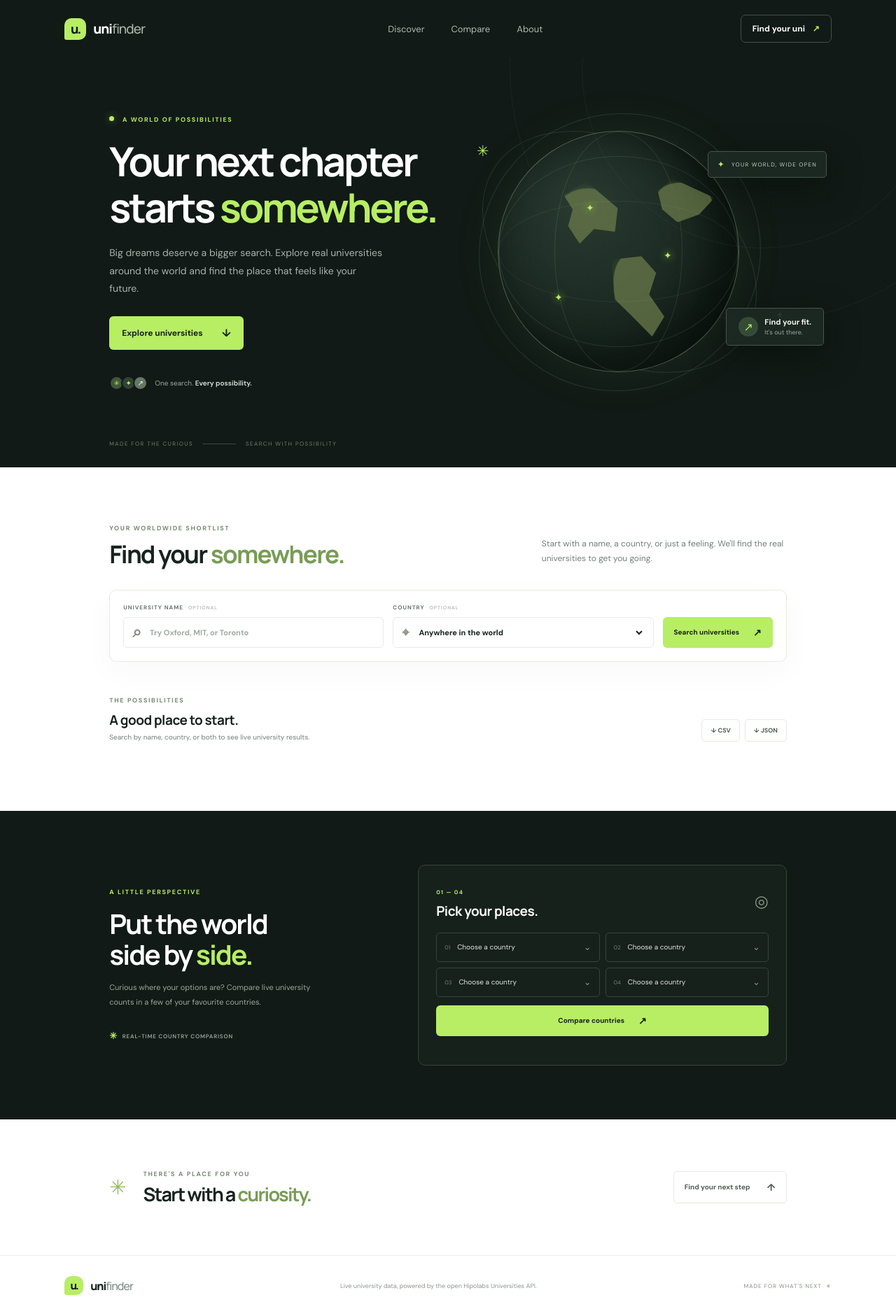
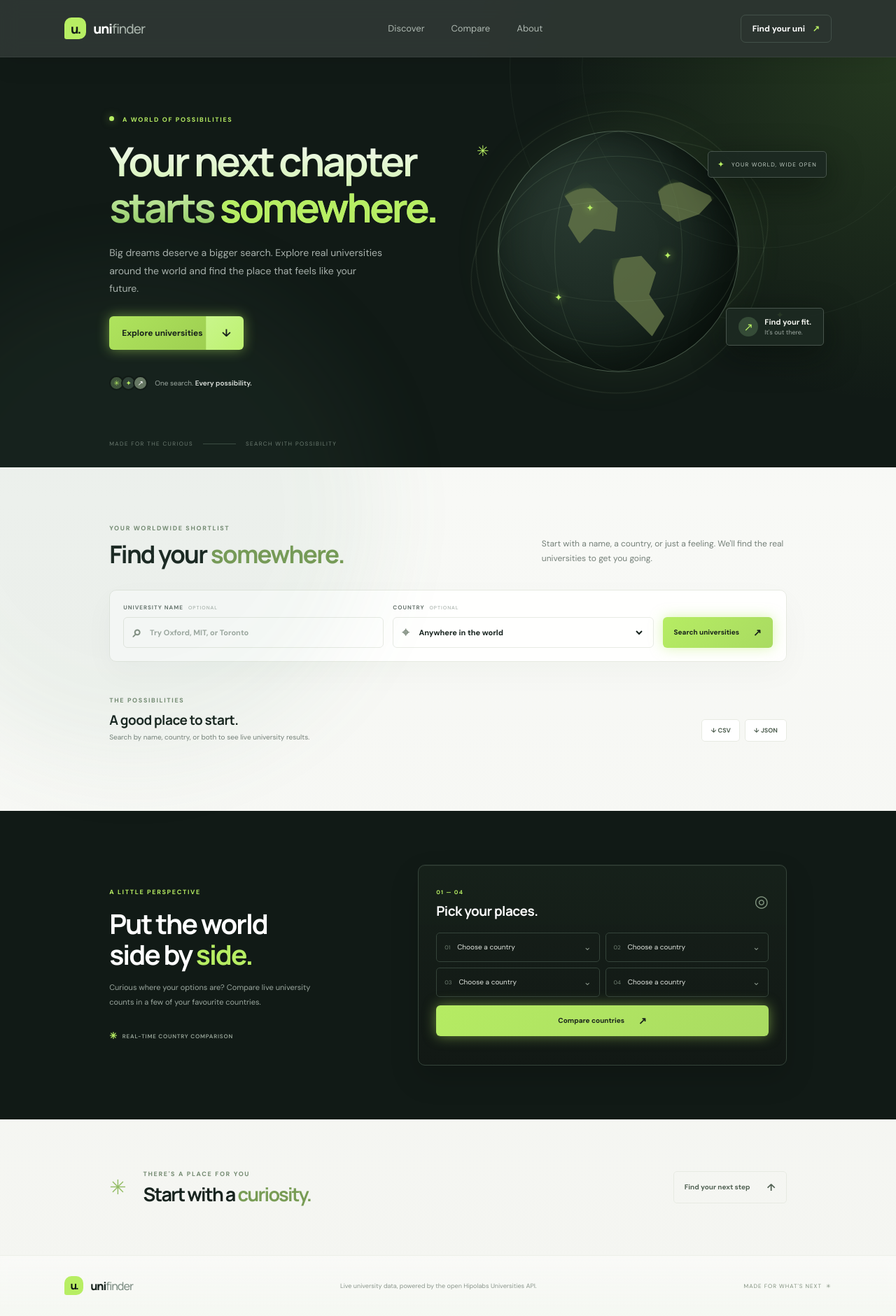
Before and after one commit to hassan1450/uni-finder, a Flask app: page / in a window 1280 px wide. Shown: the whole page at 70% size. Run offline with Flask 3, Linux system fonts and the light colour scheme.

Commit message:
Animate homepage and improve page interactions

```diff
--- a/static/app.js
+++ b/static/app.js
@@ -10,6 +10,45 @@ const compareButton = document.querySelector("#compareButton");
 const comparisonResults = document.querySelector("#comparisonResults");
 
 let lastSearch = null;
+
+const revealTargets = document.querySelectorAll(
+    ".hero-copy, .hero-art, .section-wrap, .search-panel, .results, .compare-card, .compare-copy, .closing, .site-header, .site-footer"
+);
+
+revealTargets.forEach((element) => {
+    element.classList.add("reveal-item");
+});
+
+const observer = new IntersectionObserver(
+    (entries) => {
+        entries.forEach((entry) => {
+            if (entry.isIntersecting) {
+                entry.target.classList.add("is-visible");
+            }
+        });
+    },
+    { threshold: 0.12 }
+);
+
+revealTargets.forEach((element) => observer.observe(element));
+
+const hero = document.querySelector(".hero");
+if (hero) {
+    hero.addEventListener("pointermove", (event) => {
+        const rect = hero.getBoundingClientRect();
+        const x = ((event.clientX - rect.left) / rect.width - 0.5) * 18;
+        const y = ((event.clientY - rect.top) / rect.height - 0.5) * 18;
+        const art = hero.querySelector(".hero-art");
+        if (art) {
+            art.style.transform = `translate(${x * 1.3}px, ${y * 1.3}px)`;
+        }
+    });
+
+    hero.addEventListener("pointerleave", () => {
+        const art = hero.querySelector(".hero-art");
+        if (art) art.style.transform = "";
+    });
+}
 
 function setStatus(message = "", isError = false) {
     statusMessage.textContent = message;
--- a/static/style.css
+++ b/static/style.css
@@ -13,13 +13,112 @@
 
 * { box-sizing: border-box; }
 html { scroll-behavior: smooth; }
-body { margin: 0; background: #fff; color: var(--ink); font-family: var(--font-body); -webkit-font-smoothing: antialiased; }
+body {
+    margin: 0;
+    background: linear-gradient(180deg, #f2f7f1 0%, #f8f9f6 38%, #f4f5f1 100%);
+    color: var(--ink);
+    font-family: var(--font-body);
+    -webkit-font-smoothing: antialiased;
+    position: relative;
+    overflow-x: hidden;
+}
+body::before, body::after {
+    position: fixed;
+    inset: auto;
+    width: 42rem;
+    height: 42rem;
+    border-radius: 50%;
+    content: "";
+    filter: blur(60px);
+    opacity: 0.38;
+    pointer-events: none;
+    z-index: 0;
+}
+body::before {
+    top: -12rem;
+    right: -8rem;
+    background: rgba(159, 224, 84, 0.28);
+    animation: driftGlow 16s ease-in-out infinite alternate;
+}
+body::after {
+    bottom: -16rem;
+    left: -10rem;
+    background: rgba(95, 144, 122, 0.2);
+    animation: driftGlow 18s ease-in-out infinite alternate-reverse;
+}
 a { color: inherit; text-decoration: none; }
 button, input, select { font: inherit; }
 button, a, select { -webkit-tap-highlight-color: transparent; }
 button:focus-visible, a:focus-visible, select:focus-visible, input:focus-visible { outline: 3px solid #78af36; outline-offset: 3px; }
 
-.site-header { height: 82px; padding: 0 7.2%; display: flex; align-items: center; justify-content: space-between; background: var(--night); color: #fff; }
+@keyframes fadeUp {
+    from {
+        opacity: 0;
+        transform: translateY(18px);
+    }
+    to {
+        opacity: 1;
+        transform: translateY(0);
+    }
+}
+
+@keyframes floatSlow {
+    0%, 100% { transform: translateY(0px); }
+    50% { transform: translateY(-12px); }
+}
+
+@keyframes pulseGlow {
+    0%, 100% { box-shadow: 0 0 0 rgba(183, 238, 99, 0.35); }
+    50% { box-shadow: 0 0 18px rgba(183, 238, 99, 0.5); }
+}
+
+@keyframes driftOrbit {
+    0% { transform: rotate(-28deg) scale(1); }
+    50% { transform: rotate(-18deg) scale(1.02); }
+    100% { transform: rotate(-28deg) scale(1); }
+}
+
+@keyframes pulseDot {
+    0%, 100% { transform: scale(1); opacity: 1; }
+    50% { transform: scale(1.5); opacity: .75; }
+}
+
+@keyframes driftGlow {
+    0% { transform: translate3d(0, 0, 0) scale(0.96); }
+    100% { transform: translate3d(20px, 18px, 0) scale(1.08); }
+}
+
+@keyframes shimmer {
+    0% { background-position: -200% 0; }
+    100% { background-position: 200% 0; }
+}
+
+.reveal-item {
+    opacity: 0;
+    transform: translateY(22px);
+    transition: opacity 0.7s ease, transform 0.7s ease;
+}
+
+.reveal-item.is-visible {
+    opacity: 1;
+    transform: translateY(0);
+}
+
+.site-header {
+    height: 82px;
+    padding: 0 7.2%;
+    display: flex;
+    align-items: center;
+    justify-content: space-between;
+    background: rgba(17, 26, 22, 0.88);
+    color: #fff;
+    backdrop-filter: blur(12px);
+    position: sticky;
+    top: 0;
+    z-index: 20;
+    border-bottom: 1px solid rgba(204, 217, 206, 0.08);
+    box-shadow: 0 10px 35px rgba(8, 12, 10, 0.08);
+}
 .brand { display: inline-flex; gap: 10px; align-items: center; font: 800 19px var(--font-heading); letter-spacing: -1px; }
 .brand-mark { width: 31px; height: 31px; display: grid; place-items: center; border-radius: 10px 10px 10px 3px; background: var(--green); color: var(--night); font: 800 18px var(--font-heading); letter-spacing: -2px; }
 .brand-light { color: #a7b2aa; font-weight: 500; }
@@ -29,17 +128,36 @@ button:focus-visible, a:focus-visible, select:focus-visible, input:focus-visible
 .header-cta span { padding-left: 8px; color: var(--green); }
 .header-cta:hover { border-color: var(--green); }
 
-.hero { position: relative; min-height: 586px; padding: 83px 12.2% 63px; overflow: hidden; background: var(--night); color: #fff; }
+.hero { position: relative; min-height: 586px; padding: 83px 12.2% 63px; overflow: hidden; background: radial-gradient(circle at top right, rgba(118, 180, 72, 0.2), transparent 35%), var(--night); color: #fff; }
 .hero::before { position: absolute; right: -170px; top: -345px; width: 720px; height: 720px; border: 1px solid rgba(202,235,195,.055); border-radius: 50%; content: ""; }
 .hero::after { position: absolute; right: -63px; top: -239px; width: 510px; height: 510px; border: 1px solid rgba(202,235,195,.055); border-radius: 50%; content: ""; }
-.hero-copy { position: relative; z-index: 1; width: 49%; max-width: 500px; }
+.hero-copy { position: relative; z-index: 1; width: 49%; max-width: 500px; animation: fadeUp .7s ease both; }
 .eyebrow { color: var(--green); font-size: 9px; font-weight: 700; letter-spacing: 1.65px; }
-.live-dot { display: inline-block; width: 7px; height: 7px; margin: 0 8px 1px 0; border-radius: 50%; background: var(--green); box-shadow: 0 0 12px #b7ee6380; }
+.live-dot { display: inline-block; width: 7px; height: 7px; margin: 0 8px 1px 0; border-radius: 50%; background: var(--green); box-shadow: 0 0 12px #b7ee6380; animation: pulseDot 2.2s ease-in-out infinite; }
 .hero h1, .section-heading h2, .compare-copy h2, .closing h2 { margin: 21px 0 0; font: 700 clamp(38px, 4.5vw, 58px)/1.14 var(--font-heading); letter-spacing: -3.2px; }
+.hero h1 {
+    background: linear-gradient(180deg, #f5f9f4 0%, #d9f5bd 45%, #8cc85d 100%);
+    -webkit-background-clip: text;
+    color: transparent;
+}
 .hero h1 span, .compare-copy h2 span { color: var(--green); }
 .hero-description { max-width: 390px; margin: 20px 0 0; color: #a8b1ac; font-size: 14px; line-height: 1.8; }
-.primary-button { display: inline-flex; gap: 27px; align-items: center; margin-top: 27px; padding: 14px 18px; border-radius: 6px; background: var(--green); color: #18221b; font-size: 12px; font-weight: 700; transition: .2s; }
-.primary-button:hover, .search-button:hover, .compare-button:hover { background: #c9f68b; transform: translateY(-1px); }
+.primary-button {
+    display: inline-flex;
+    gap: 27px;
+    align-items: center;
+    margin-top: 27px;
+    padding: 14px 18px;
+    border-radius: 6px;
+    background: linear-gradient(135deg, #c9f68b 0%, var(--green) 35%, #9ecf51 100%);
+    color: #18221b;
+    font-size: 12px;
+    font-weight: 700;
+    transition: .2s;
+    background-size: 200% 100%;
+    animation: pulseGlow 2.7s ease-in-out infinite, shimmer 5s linear infinite;
+}
+.primary-button:hover, .search-button:hover, .compare-button:hover { background: #c9f68b; transform: translateY(-1px) scale(1.01); }
 .primary-button span { font-size: 15px; }
 .hero-proof { display: flex; align-items: center; gap: 10px; margin-top: 37px; color: #9da9a1; font-size: 10px; }
 .hero-proof strong { color: #e0e5e0; font-weight: 600; }
@@ -48,8 +166,8 @@ button:focus-visible, a:focus-visible, select:focus-visible, input:focus-visible
 .proof-icons i:first-child { margin-left: 0; background: #40563c; }
 .proof-icons i:last-child { background: #667763; color: #fff; }
 
-.hero-art { position: absolute; top: 28px; right: 7.5%; width: min(45vw, 540px); height: 470px; }
-.world { position: absolute; top: 77px; left: 67px; width: 345px; height: 345px; overflow: hidden; border: 1px solid rgba(202,235,195,.27); border-radius: 50%; background: radial-gradient(circle at 34% 30%, #293a31, #17241d 67%, #19271f); box-shadow: inset -26px -15px 70px #080f0b, 0 0 75px rgba(149,211,113,.08); }
+.hero-art { position: absolute; top: 28px; right: 7.5%; width: min(45vw, 540px); height: 470px; animation: fadeUp .8s ease .15s both; }
+.world { position: absolute; top: 77px; left: 67px; width: 345px; height: 345px; overflow: hidden; border: 1px solid rgba(202,235,195,.27); border-radius: 50%; background: radial-gradient(circle at 34% 30%, #293a31, #17241d 67%, #19271f); box-shadow: inset -26px -15px 70px #080f0b, 0 0 75px rgba(149,211,113,.08); animation: floatSlow 7s ease-in-out infinite; }
 .world::before, .world::after, .world-line { position: absolute; border: 1px solid rgba(175,213,167,.13); border-radius: 50%; content: ""; }
 .world::before { inset: 0 80px; }
 .world::after { inset: 0 0; transform: scaleY(.42); }
@@ -61,8 +179,8 @@ button:focus-visible, a:focus-visible, select:focus-visible, input:focus-visible
 .land-three { top: 73px; right: 38px; width: 81px; height: 58px; border-radius: 55% 40%; transform: rotate(16deg); clip-path: polygon(20% 0,100% 17%,82% 67%,49% 100%,17% 80%,0 38%); }
 .world-pin { position: absolute; color: var(--green); font-size: 14px; text-shadow: 0 0 12px var(--green); }
 .pin-one { top: 100px; left: 125px; }.pin-two { top: 168px; left: 236px; }.pin-three { top: 228px; left: 80px; }
-.art-orbit { position: absolute; top: 53px; left: 39px; width: 405px; height: 395px; border: 1px solid rgba(194,226,180,.12); border-radius: 50%; transform: rotate(-28deg); }
-.orbit-inner { top: 103px; left: 25px; width: 432px; height: 294px; transform: rotate(35deg); }
+.art-orbit { position: absolute; top: 53px; left: 39px; width: 405px; height: 395px; border: 1px solid rgba(194,226,180,.12); border-radius: 50%; transform: rotate(-28deg); animation: driftOrbit 14s ease-in-out infinite; }
+.orbit-inner { top: 103px; left: 25px; width: 432px; height: 294px; transform: rotate(35deg); animation: driftOrbit 10s ease-in-out infinite reverse; }
 .art-note { position: absolute; z-index: 1; display: flex; align-items: center; gap: 9px; padding: 10px 13px; border: 1px solid #48554d; border-radius: 5px; background: #1d2922ed; color: #c2cec5; font-size: 8px; letter-spacing: 1.2px; box-shadow: 0 14px 45px #060b0880; }
 .note-top { top: 106px; right: 3px; }.note-top span { color: var(--green); font-size: 12px; }
 .note-bottom { right: 7px; bottom: 86px; padding: 12px 17px; letter-spacing: 0; }
@@ -79,15 +197,49 @@ button:focus-visible, a:focus-visible, select:focus-visible, input:focus-visible
 .section-heading h2, .closing h2 { margin-top: 12px; font-size: 35px; letter-spacing: -1.7px; }
 .section-heading h2 span, .closing h2 span { color: #789c55; }
 .section-heading > p { max-width: 350px; margin: 0 0 3px; color: var(--muted); font-size: 12px; line-height: 1.8; }
-.search-panel { display: grid; grid-template-columns: 1fr 1fr auto; align-items: end; gap: 13px; margin-top: 30px; padding: 19px; border: 1px solid var(--line); border-radius: 10px; background: #fff; box-shadow: 0 15px 45px #1e352708; }
-.field { display: grid; gap: 9px; color: #69756e; font-size: 8px; font-weight: 700; letter-spacing: 1px; }
+.search-panel {
+    display: grid;
+    grid-template-columns: 1fr 1fr auto;
+    align-items: end;
+    gap: 13px;
+    margin-top: 30px;
+    padding: 19px;
+    border: 1px solid var(--line);
+    border-radius: 10px;
+    background: rgba(255, 255, 255, 0.9);
+    box-shadow: 0 15px 45px #1e352708;
+    animation: fadeUp .8s ease .2s both;
+    backdrop-filter: blur(5px);
+}
+.search-panel:hover {
+    box-shadow: 0 22px 50px rgba(118, 162, 93, 0.12);
+    transform: translateY(-2px);
+}
+.field { display: grid; gap: 9px; color: #69756e; font-size: 8px; font-weight: 700; letter-spacing: 1px; animation: fadeUp .7s ease both; }
 .optional { margin-left: 4px; color: #aab3ac; font-size: 7px; font-weight: 500; }
 .field-control { height: 44px; display: flex; align-items: center; gap: 9px; padding: 0 12px; border: 1px solid #e8ebe4; border-radius: 6px; }
 .field-control:focus-within { border-color: #9ab67d; box-shadow: 0 0 0 3px #b7ee6327; }
 .field-icon { color: #859184; font-size: 23px; line-height: 1; }.pin-icon { font-size: 18px; }
 .field input, .field select { width: 100%; min-width: 0; border: 0; outline: 0; background: transparent; color: var(--ink); font-size: 11px; }
 .field input::placeholder { color: #a0aaa2; }.field select { cursor: pointer; }
-.search-button, .compare-button { min-height: 44px; display: flex; align-items: center; justify-content: center; gap: 20px; padding: 0 16px; border: 0; border-radius: 6px; background: var(--green); color: #17211a; font-size: 10px; font-weight: 700; cursor: pointer; transition: .2s; }
+.search-button, .compare-button {
+    min-height: 44px;
+    display: flex;
+    align-items: center;
+    justify-content: center;
+    gap: 20px;
+    padding: 0 16px;
+    border: 0;
+    border-radius: 6px;
+    background: linear-gradient(135deg, #d9f8a3 0%, var(--green) 30%, #a7d861 100%);
+    color: #17211a;
+    font-size: 10px;
+    font-weight: 700;
+    cursor: pointer;
+    transition: .2s;
+    background-size: 200% 100%;
+    animation: pulseGlow 2.6s ease-in-out infinite, shimmer 5.5s linear infinite;
+}
 .search-button span, .compare-button span { font-size: 14px; }
 .results { padding-top: 49px; }
 .results-header { display: flex; justify-content: space-between; align-items: end; gap: 20px; margin-bottom: 17px; }
@@ -99,8 +251,16 @@ button:focus-visible, a:focus-visible, select:focus-visible, input:focus-visible
 .status-message { margin: 15px 0; padding: 12px 14px; border-radius: 6px; background: #f4f7ef; color: #64734f; font-size: 11px; }
 .status-message.is-error, .comparison-message.is-error { background: #fff2ef; color: #a84638; }
 .university-grid { display: grid; grid-template-columns: repeat(3, 1fr); gap: 12px; }
-.university-card { min-width: 0; padding: 15px; border: 1px solid var(--line); border-radius: 8px; background: #fff; transition: .2s; }
-.university-card:hover { border-color: #b4c998; transform: translateY(-2px); box-shadow: 0 10px 25px #1d35200b; }
+.university-card {
+    min-width: 0;
+    padding: 15px;
+    border: 1px solid var(--line);
+    border-radius: 8px;
+    background: linear-gradient(180deg, rgba(255,255,255,0.98), rgba(247,250,244,0.94));
+    transition: .2s;
+    animation: fadeUp .55s ease both;
+}
+.university-card:hover { border-color: #b4c998; transform: translateY(-2px) scale(1.01); box-shadow: 0 10px 25px rgba(39, 69, 37, 0.08); }
 .university-card-top { display: flex; align-items: center; justify-content: space-between; gap: 8px; }
 .uni-monogram { width: 32px; height: 32px; display: grid; place-items: center; border-radius: 7px; background: #edf4e5; color: #729348; font: 700 14px var(--font-heading); }
 .uni-country { overflow: hidden; color: #849087; font-size: 8px; text-overflow: ellipsis; white-space: nowrap; }
@@ -111,11 +271,19 @@ button:focus-visible, a:focus-visible, select:focus-visible, input:focus-visible
 .results-note { grid-column: 1/-1; margin: 5px 0; color: var(--muted); font-size: 10px; }
 
 .compare { display: grid; grid-template-columns: .8fr 1.2fr; align-items: center; gap: 90px; padding-top: 77px; padding-bottom: 77px; background: var(--night); color: #fff; }
+.compare-copy { animation: fadeUp .7s ease .2s both; }
 .compare-copy h2 { margin-top: 17px; font-size: 39px; letter-spacing: -2px; }
 .compare-copy > p { max-width: 315px; margin: 15px 0 0; color: #9ba79f; font-size: 11px; line-height: 1.9; }
 .compare-stamp { display: inline-flex; gap: 7px; align-items: center; margin-top: 29px; color: #98a599; font-size: 8px; font-weight: 600; letter-spacing: .8px; }
 .compare-stamp span { color: var(--green); font-size: 13px; }
-.compare-card { padding: 25px; border: 1px solid #35443a; border-radius: 10px; background: #17211b; }
+.compare-card {
+    padding: 25px;
+    border: 1px solid #35443a;
+    border-radius: 10px;
+    background: linear-gradient(180deg, rgba(23,33,27,0.96), rgba(18,25,21,0.98));
+    box-shadow: 0 18px 42px rgba(0, 0, 0, 0.15), inset 0 1px 0 rgba(255,255,255,0.04);
+    animation: fadeUp .8s ease .25s both;
+}
 .compare-card-head { display: flex; align-items: center; justify-content: space-between; margin-bottom: 18px; }
 .compare-number { color: var(--green); font-size: 8px; font-weight: 700; letter-spacing: 1.2px; }
 .compare-card h3 { margin: 6px 0 0; font: 700 19px var(--font-heading); letter-spacing: -.5px; }
@@ -140,7 +308,16 @@ button:focus-visible, a:focus-visible, select:focus-visible, input:focus-visible
 .closing-link { display: inline-flex; align-items: center; gap: 24px; margin-left: auto; padding: 13px 15px; border: 1px solid var(--line); border-radius: 5px; color: #516153; font-size: 10px; font-weight: 700; }
 .closing-link:hover { border-color: #a8c68a; color: #638640; }
 .closing-link span { font-size: 14px; }
-.site-footer { min-height: 87px; display: flex; align-items: center; justify-content: space-between; padding: 0 7.2%; border-top: 1px solid #edf0e9; }
+.site-footer {
+    min-height: 87px;
+    display: flex;
+    align-items: center;
+    justify-content: space-between;
+    padding: 0 7.2%;
+    border-top: 1px solid #edf0e9;
+    background: linear-gradient(180deg, rgba(255,255,255,0.45), rgba(245,248,242,0.85));
+    backdrop-filter: blur(6px);
+}
 .footer-brand { color: var(--ink); font-size: 16px; }
 .footer-brand .brand-mark { width: 27px; height: 27px; font-size: 15px; }
 .footer-brand .brand-light { color: #809087; }
```
